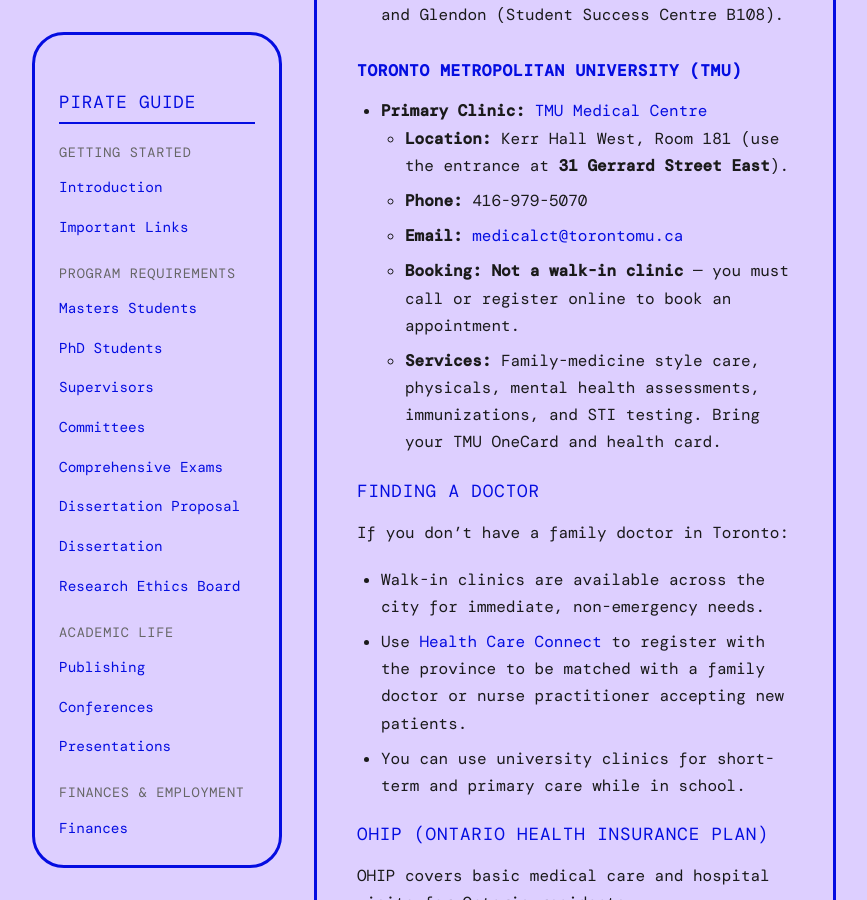
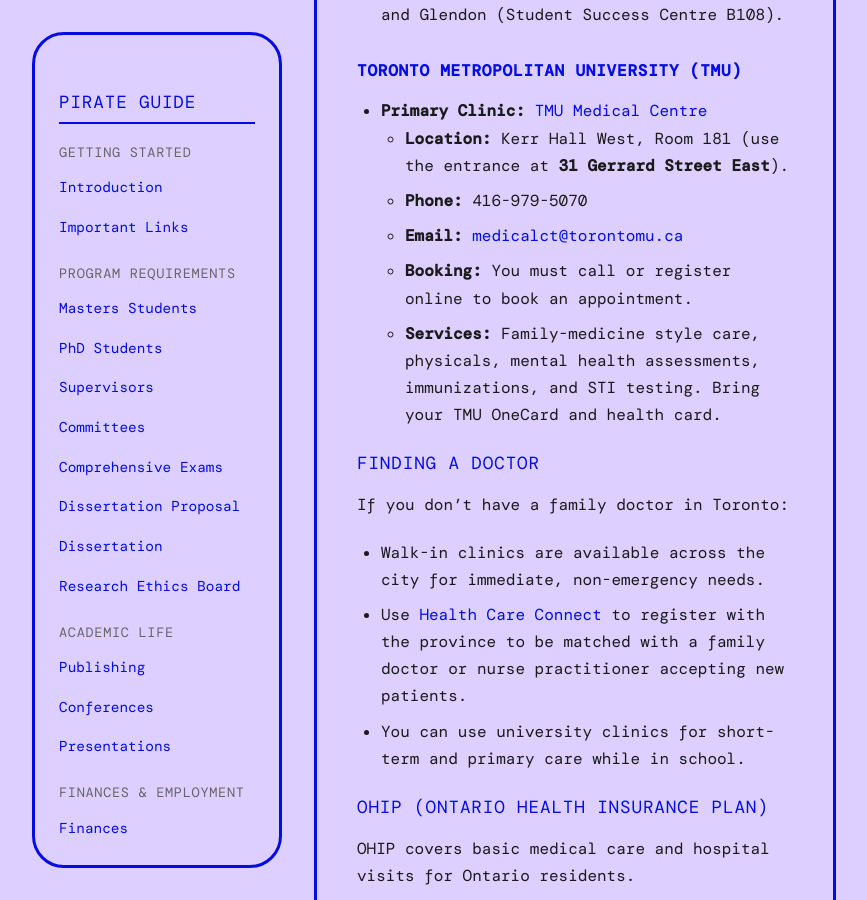
Before and after one commit to iowyth/sorce, a Jekyll site: the page built from _wiki/healthcare.md, in a window 1280 px wide and 900 px high, scrolled down 4050 px. Shown: the whole window, without its empty margins (206-1073 px from the left). Built offline with Jekyll 4.4.1, drawn with Linux system fonts in a browser that asks for light colours; some web fonts are replaced; comment, search, counter and statistics services are not loaded.

Commit message:
Update TMU medical clinic booking description to remove negative phrasing

```diff
--- a/_wiki/healthcare.md
+++ b/_wiki/healthcare.md
@@ -97,7 +97,7 @@
     *   **Location:** Kerr Hall West, Room 181 (use the entrance at **31 Gerrard Street East**).
     *   **Phone:** 416-979-5070
     *   **Email:** [medicalct@torontomu.ca](mailto:medicalct@torontomu.ca)
-    *   **Booking:** **Not a walk-in clinic** — you must call or register online to book an appointment.
+    *   **Booking:** You must call or register online to book an appointment.
     *   **Services:** Family-medicine style care, physicals, mental health assessments, immunizations, and STI testing. Bring your TMU OneCard and health card.
 
 ### Finding a Doctor
```
